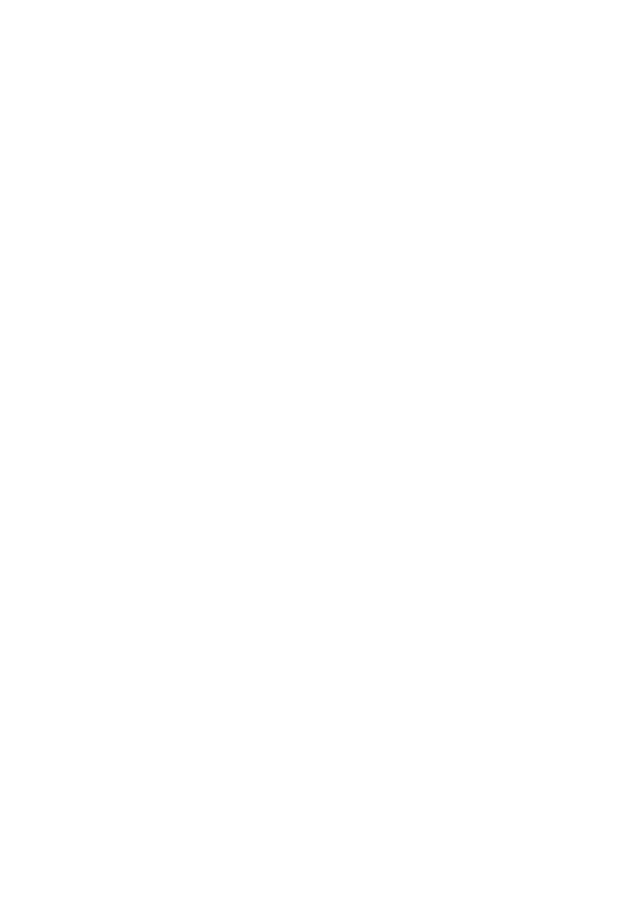
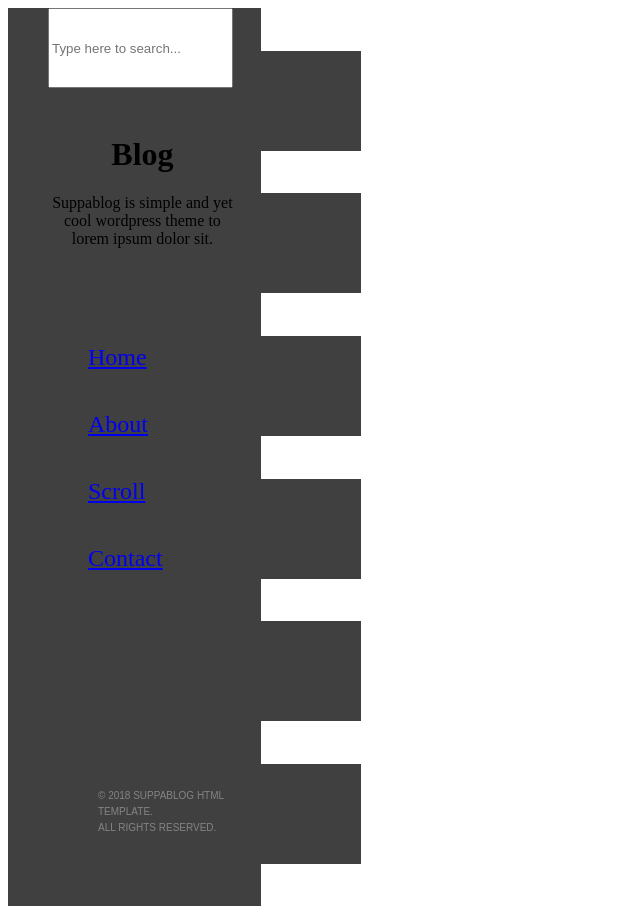
Before and after one commit to Carrysmatic/BlogSpot, a Next.js app: page / in a window 1280 px wide. Shown: the whole page, without its empty margins (0-640 px from the left). Before the commit the page ends 800 px from the top, so only its background shows below. Built offline with nearby package versions, Linux system fonts and the light colour scheme.

Commit message:
grid layout, col 1 almost done(q with input length) , WIP col 2 for layout.

```diff
--- a/pages/index.js
+++ b/pages/index.js
@@ -1,9 +1,86 @@
-import Head from 'next/head';
-import styles from '../styles/Home.module.css';
+import Head from "next/head";
+import styles from "../styles/Home.module.css";
+import React from "react";
 
 export default function Home() {
   return (
     <>
+      <div className={styles.container}>
+        <div className={styles.menuItems}>
+          <div className={styles.searchBar}>
+           <input type="text" placeholder="Type here to search..." />
+          </div>
+          <div className={styles.menuTitle}>
+            <h1> Blog </h1>
+            <p>
+              Suppablog is simple and yet cool wordpress theme to lorem ipsum
+              dolor sit.
+            </p>
+          </div>
+          <div className={styles.menuList}>
+            <ul>
+              <li className={styles.listItemMenu}>
+                <a href="#">Home</a>
+              </li>
+              <li className={styles.listItemMenu}>
+                <a href="#">About</a>
+              </li>
+              <li className={styles.listItemMenu}>
+                <a href="#">Scroll</a>
+              </li>
+              <li className={styles.listItemMenu}>
+                <a href="#">Contact</a>
+              </li>
+            </ul>
+          </div>
+          <footer>
+            <div className={styles.footer}>
+              <p>
+                © 2018 SUPPABLOG HTML TEMPLATE.
+                <br />
+                ALL RIGHTS RESERVED.
+              </p>
+            </div>
+          </footer>
+        </div>
+        <div className={styles.sidebar}>
+          <div className={styles.mediaSocialHolder}>
+          <div className={styles.mediaSocial}>
+              <a href="#">
+                <i className="fab fa-facebook-f"></i>
+              </a>
+              </div>
+              <div className={styles.mediaSocial}>
+              <a href="#">
+                <i className="fab fa-facebook-f"></i>
+              </a>
+              </div>
+              <div className={styles.mediaSocial}>
+              <a href="#">
+                <i className="fab fa-facebook-f"></i>
+              </a>
+              </div>
+              <div className={styles.mediaSocial}>
+              <a href="#">
+                <i className="fab fa-facebook-f"></i>
+              </a>
+              </div>
+              <div className={styles.mediaSocial}>
+              <a href="#">
+                <i className="fab fa-facebook-f"></i>
+              </a>
+              </div>
+              <div className={styles.mediaSocial}>
+              <a href="#">
+                <i className="fab fa-facebook-f"></i>
+              </a>
+              </div>
+          </div>
+
+        </div>
+        <div className={styles.content}></div>
+        <div className={styles.background}></div>
+      </div>
     </>
-  )
+  );
 }
--- a/styles/Home.module.css
+++ b/styles/Home.module.css
@@ -1,91 +1,99 @@
+/* list items
+color purple - #D8588C  for tabs
+color gray - #404040 for background
+color light gray - #aabdbd for dates
+background color - #2D2D2D for background on links and search bar
+*/
+
 .container {
-  min-height: 100vh;
-  padding: 0 0.5rem;
-  display: flex;
-  flex-direction: column;
-  justify-content: center;
-  align-items: center;
-}
+  display: grid;
+  grid-template-columns: 0.8fr 0.4fr 2fr 0.8fr;
+  grid-template-rows: 1fr;
+  grid-column-gap: 0px;
+  grid-row-gap: 0px;
+  height: 100vh;
+  }
 
-.title a {
-  color: #0070f3;
-  text-decoration: none;
-}
-
-.title a:hover,
-.title a:focus,
-.title a:active {
-  text-decoration: underline;
-}
-
-.title {
-  margin: 0 0 1rem;
-  line-height: 1.15;
-  font-size: 3.6rem;
-}
-
-.title {
-  text-align: center;
-}
-
-.title,
-.description {
-  text-align: center;
+.menuItems {
+ grid-area: 1 / 1 / 2 / 2;
+ padding-left:40px;
+ background-color: #404040;
 }
 
 
-.description {
-  line-height: 1.5;
-  font-size: 1.5rem;
+.searchBar {
+  display: flex;
+  margin-bottom: 48px;
+  height: 80px;
+  width: 100%;
+  color:#5B5B5B;
+  border:none;
+  font-size: 24px;
+  box-sizing: border-box;
+
 }
 
-.grid {
-  display: flex;
-  align-items: center;
-  justify-content: center;
-  flex-wrap: wrap;
-
-  max-width: 800px;
-  margin-top: 3rem;
+.menuTitle{
+  display:block;
+  text-align: center;
+  text-decoration: none;
+  margin-right:24px;
+  margin-bottom: 40px;
 }
 
-.card {
-  margin: 1rem;
-  flex-basis: 45%;
-  padding: 1.5rem;
-  text-align: left;
-  color: inherit;
-  text-decoration: none;
-  border: 1px solid #eaeaea;
-  border-radius: 10px;
-  transition: color 0.15s ease, border-color 0.15s ease;
+.menuList{
+  display: flex;
+  flex-direction: column;
+  justify-content: space-between;
+  padding-top: 40px;
 }
 
-.card:hover,
-.card:focus,
-.card:active {
-  color: #0070f3;
-  border-color: #0070f3;
+.listItemMenu{
+  display: flex;
+  flex-direction: row;
+  justify-content: space-between;
+  align-items: center;
+  margin-bottom: 40px;
+  font-size: 24px;
 }
 
-.card h3 {
-  margin: 0 0 1rem 0;
-  font-size: 1.5rem;
+.footer{
+
+    font-family: 'Montserrat', sans-serif, Arial;
+    padding-top: 150px;
+    padding-left: 50px;
+    padding-right: 30px;
+    padding-bottom: 60px;
+    color: #848484;
+    font-size: 10px;
+    line-height: 16px;
+    letter-spacing: 0;
 }
 
-.card p {
-  margin: 0;
-  font-size: 1.25rem;
-  line-height: 1.5;
+.sidebar {
+  grid-area: 1 / 2 / 2 / 3;
 }
 
-.logo {
-  height: 1em;
+.mediaSocialHolder {
+  display:flex;
+  flex-direction: column;
+  height: 100%;
+  justify-content: space-evenly;
+
 }
 
-@media (max-width: 600px) {
-  .grid {
-    width: 100%;
-    flex-direction: column;
-  }
+.mediaSocial {
+  display:block;
+  height: 100px;
+  width: 100px;
+  background-color: #404040;
+
 }
+
+.content {
+  grid-area: 1 / 3 / 2 / 4;
+}
+
+.background {
+  grid-area: 1 / 4 / 2 / 5;
+}
--- a/styles/globals.css
+++ b/styles/globals.css
@@ -1,38 +1,35 @@
 html,
-body {
+body, head {
+  box-sizing: border-box;
   padding: 0;
   margin: 0;
-  font-family: Inter, -apple-system, BlinkMacSystemFont, Segoe UI, Roboto,
-    Oxygen, Ubuntu, Cantarell, Fira Sans, Droid Sans, Helvetica Neue, sans-serif;
-}
-
-a {
-  color: inherit;
-  text-decoration: none;
 }
 
 * {
   box-sizing: border-box;
 }
 
-img {
-  max-width: 100%;
-  height: auto;
+h1 {
+  color: white;
+  padding-bottom: 40px;
+}
+p {
+  color: #848484;
 }
 
-h1,
-h2,
-p,
-ul {
-  margin: 0;
+input {
+  background-color: #2D2D2D;
+  border: none;
 }
 
-ul {
-  padding: 0;
-  list-style: none;
+a {
+  text-decoration: none;
+  color: #848484;
 }
 
-button {
-  padding: 0.5rem 1rem;
-  font-weight: bold;
+span{
+    display: block;
+    overflow: hidden;
+    padding-right: 5px;
+    padding-left: 10px;
 }
```
